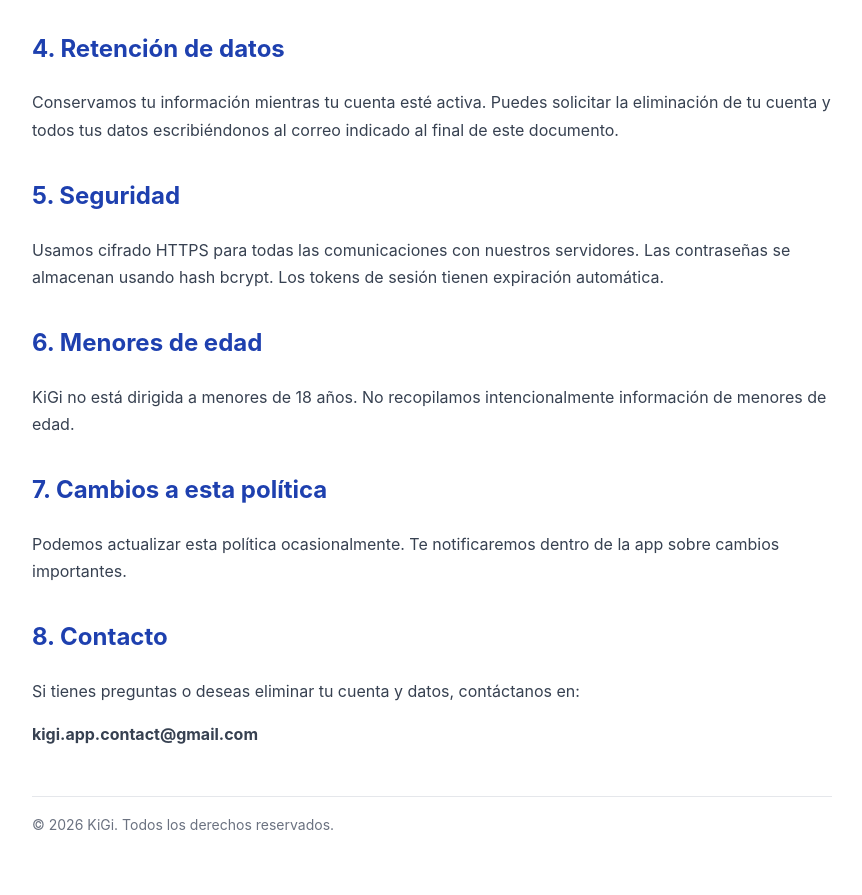
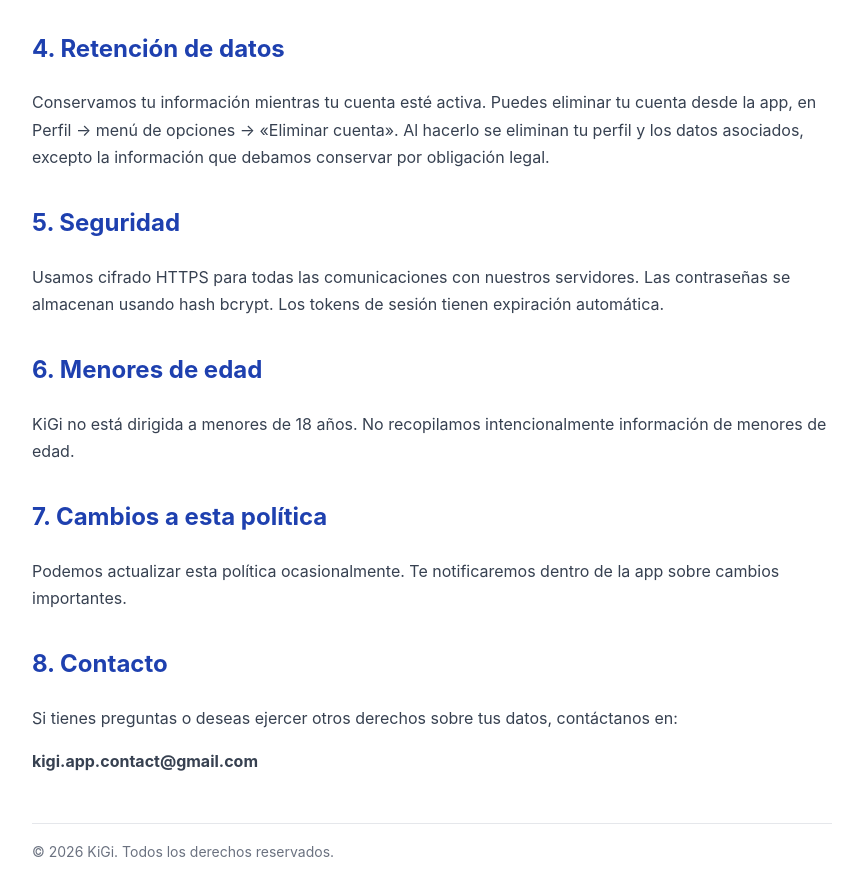
Before and after one commit to JorgeSantamaria020/kigi-privacy, a plain HTML site: page index.html in a window 1280 px wide. Shown: the part 821-1716 px from the top of the page, without its empty margins (208-1070 px from the left). Drawn offline with Linux system fonts and the light colour scheme.

Commit message:
docs: document in-app account deletion

```diff
--- a/index.html
+++ b/index.html
@@ -39,7 +39,7 @@
   <p>No vendemos ni compartimos tu información personal con terceros con fines comerciales. Tu perfil público (nombre, foto, tags) es visible para otros usuarios registrados de KiGi. Los mensajes solo son accesibles para los participantes de cada conversación.</p>
 
   <h2>4. Retención de datos</h2>
-  <p>Conservamos tu información mientras tu cuenta esté activa. Puedes solicitar la eliminación de tu cuenta y todos tus datos escribiéndonos al correo indicado al final de este documento.</p>
+  <p>Conservamos tu información mientras tu cuenta esté activa. Puedes eliminar tu cuenta desde la app, en Perfil → menú de opciones → «Eliminar cuenta». Al hacerlo se eliminan tu perfil y los datos asociados, excepto la información que debamos conservar por obligación legal.</p>
 
   <h2>5. Seguridad</h2>
   <p>Usamos cifrado HTTPS para todas las comunicaciones con nuestros servidores. Las contraseñas se almacenan usando hash bcrypt. Los tokens de sesión tienen expiración automática.</p>
@@ -51,7 +51,7 @@
   <p>Podemos actualizar esta política ocasionalmente. Te notificaremos dentro de la app sobre cambios importantes.</p>
 
   <h2>8. Contacto</h2>
-  <p>Si tienes preguntas o deseas eliminar tu cuenta y datos, contáctanos en:</p>
+  <p>Si tienes preguntas o deseas ejercer otros derechos sobre tus datos, contáctanos en:</p>
   <p><strong>kigi.app.contact@gmail.com</strong></p>
 
   <footer>
```
